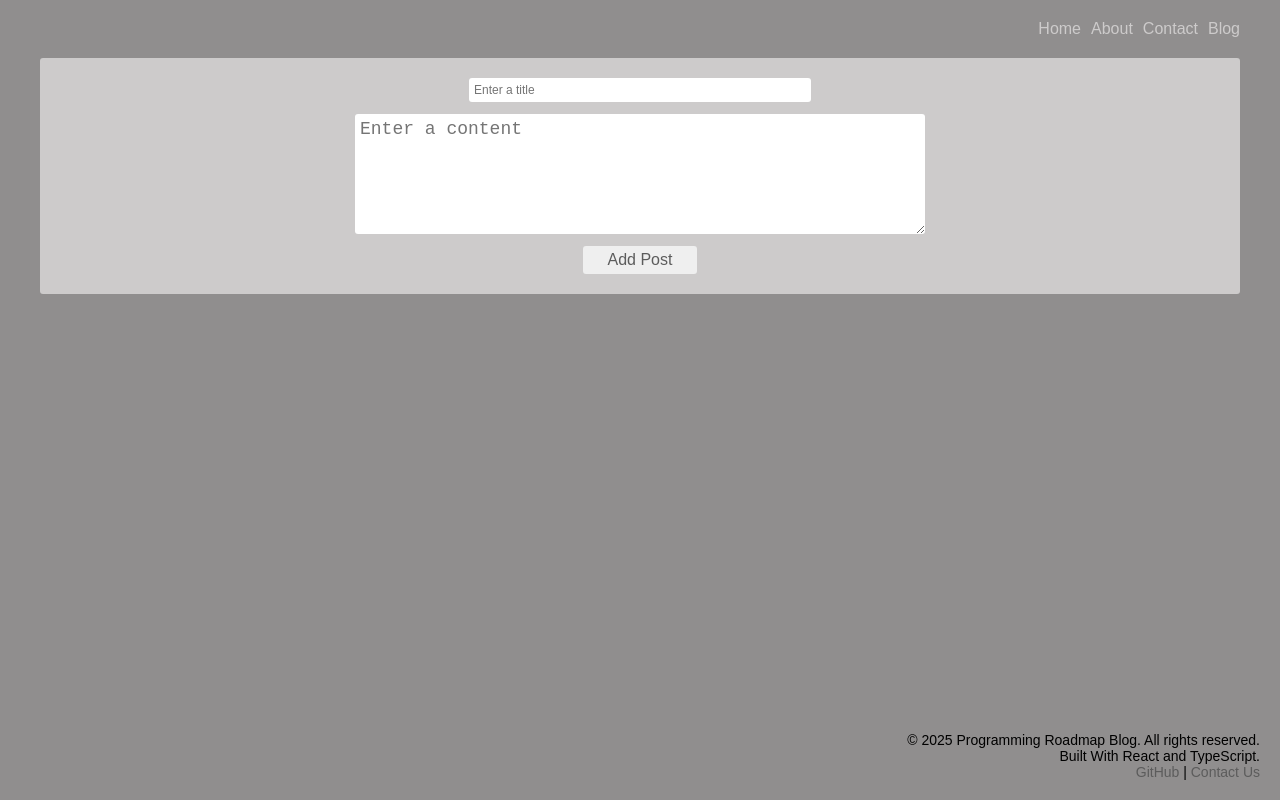
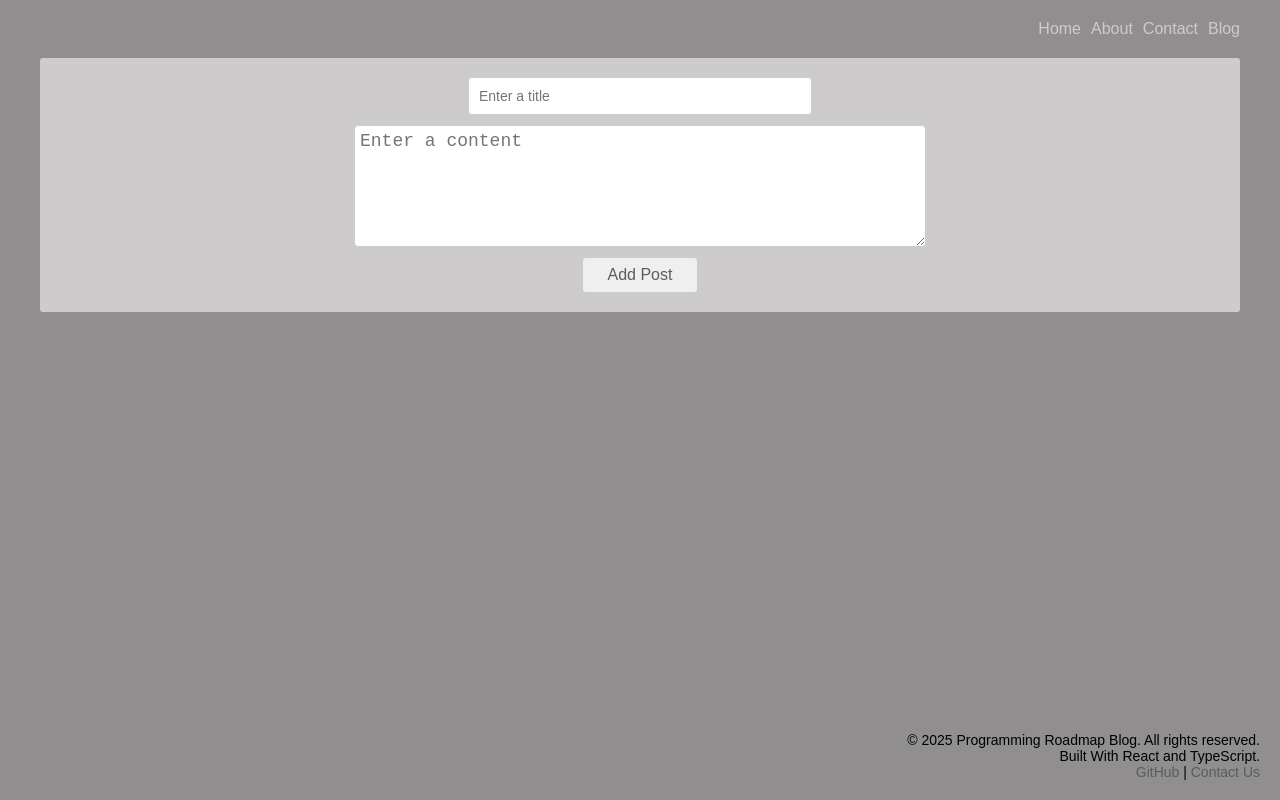
Before and after one commit to okedo01/Blog-post-okedo01, a React (Vite) app: page /add in a window 1280 px wide. Built offline with nearby package versions, Linux system fonts and the light colour scheme; a web font is replaced by a local one.

Commit message:
Continue with responsive design

```diff
--- a/src/index.css
+++ b/src/index.css
@@ -70,8 +70,8 @@
 }
 .user-form .title {
     width: 30%;
-    padding: 5px;
-    font-size: 12px;
+    padding: 10px;
+    font-size: 14px;
     border: none;
     border-radius: 3px;
     color: var(--secondary);
@@ -89,7 +89,7 @@
 }
 .user-form button {
     width: 10%;
-    padding: 5px;
+    padding: 8px;
     font-size: 16px;
     border: none;
     border-radius: 3px;
```
